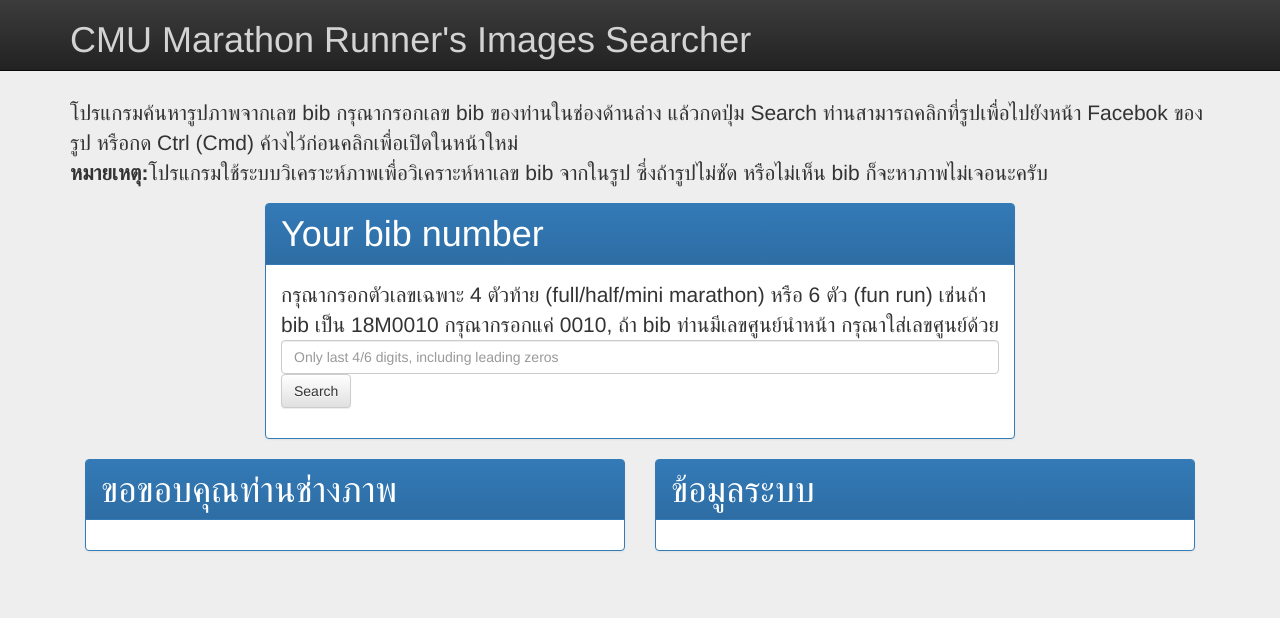
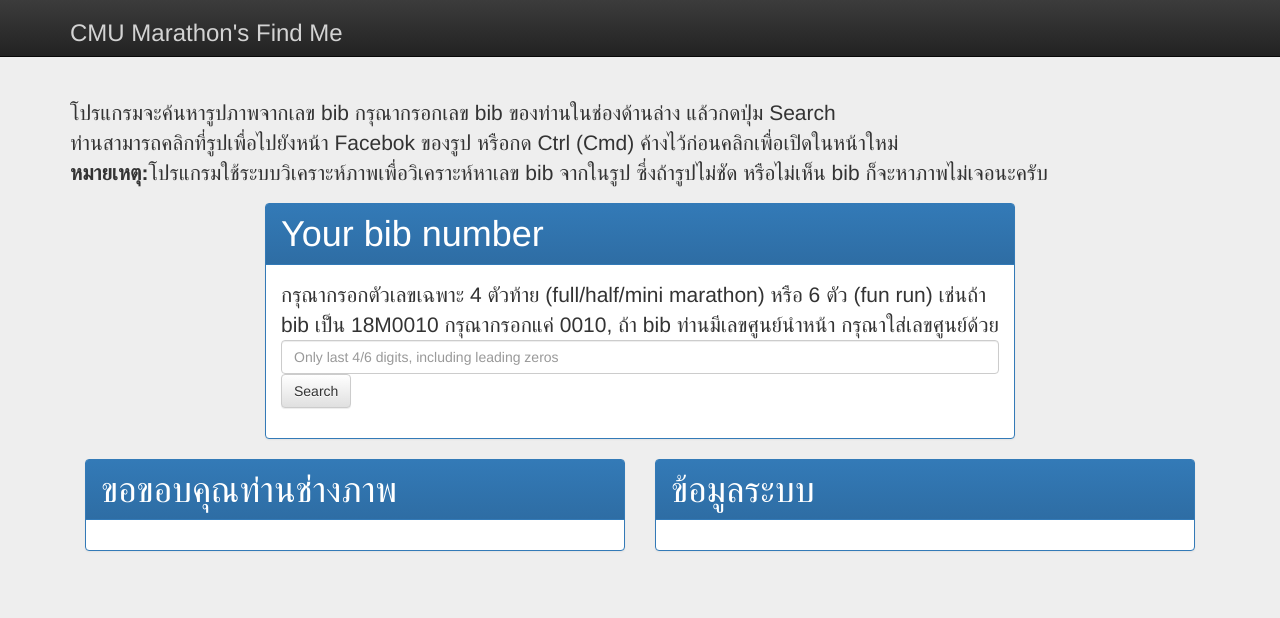
Before and after one commit to pruet/cmumarathon, a PHP site: page /imagesearch.html in a window 1280 px wide. Shown: the top 618 px of the page. Run offline with PHP 8.4, Linux system fonts and the light colour scheme; some libraries are stand-ins or nearby versions.

Commit message:
check diff...

```diff
--- a/imagesearch.html
+++ b/imagesearch.html
@@ -204,7 +204,7 @@
     <nav class="navbar navbar-inverse navbar-fixed-top">
       <div class="container">
         <div class="navbar-header">
-          <h1><font color="#D3D3D3">CMU Marathon Runner's Images Searcher</font></h1>
+          <h3><font color="#D3D3D3">CMU Marathon's Find Me</font></h3>
         </div>
       </div>
     </nav>
@@ -215,7 +215,7 @@
         <h1>CMU Marathon Runner's Images Searcher</h1>
         -->
         <p>
-          โปรแกรมค้นหารูปภาพจากเลข bib กรุณากรอกเลข bib ของท่านในช่องด้านล่าง แล้วกดปุ่ม Search  ท่านสามารถคลิกที่รูปเพื่อไปยังหน้า Facebok ของรูป หรือกด Ctrl (Cmd) ค้างไว้ก่อนคลิกเพื่อเปิดในหน้าใหม่ <br /><b>หมายเหตุ:</b>โปรแกรมใช้ระบบวิเคราะห์ภาพเพื่อวิเคราะห์หาเลข bib จากในรูป ซึ่งถ้ารูปไม่ชัด หรือไม่เห็น bib ก็จะหาภาพไม่เจอนะครับ
+          โปรแกรมจะค้นหารูปภาพจากเลข bib กรุณากรอกเลข bib ของท่านในช่องด้านล่าง แล้วกดปุ่ม Search <br /> ท่านสามารถคลิกที่รูปเพื่อไปยังหน้า Facebok ของรูป หรือกด Ctrl (Cmd) ค้างไว้ก่อนคลิกเพื่อเปิดในหน้าใหม่ <br /><b>หมายเหตุ:</b>โปรแกรมใช้ระบบวิเคราะห์ภาพเพื่อวิเคราะห์หาเลข bib จากในรูป ซึ่งถ้ารูปไม่ชัด หรือไม่เห็น bib ก็จะหาภาพไม่เจอนะครับ
           </p>
           <div class="modal fade" id="zoomModal" role="dialog">
             <div class="modal-dialog">
--- a/importimage.php
+++ b/importimage.php
@@ -45,6 +45,7 @@ if(isset($_POST['submit'])) {
         $href = trim(strval($data[1]));
         $url = trim(strval($data[2]));
         $photographer = trim(strval($data[3]));
+        if($bib != "" && $href != "" && $url != "" && $photographer != "") {
           if($db->runnerimage->count(array('bib'=>$bib, 'url'=>$url)) == 0) {
             $db->runnerimage->insert(array(
               'bib' => $bib,
@@ -53,6 +54,7 @@ if(isset($_POST['submit'])) {
               'photographer' => $photographer
             ));
             $row++;
+          }
         }
       }
       $error =  'Inserted ' . strval($row) . '<br />';
```
Also changed, not shown: imagedbinfo.php (+7 -4 lines). Lines whose indentation alone changed are shown as unchanged.
